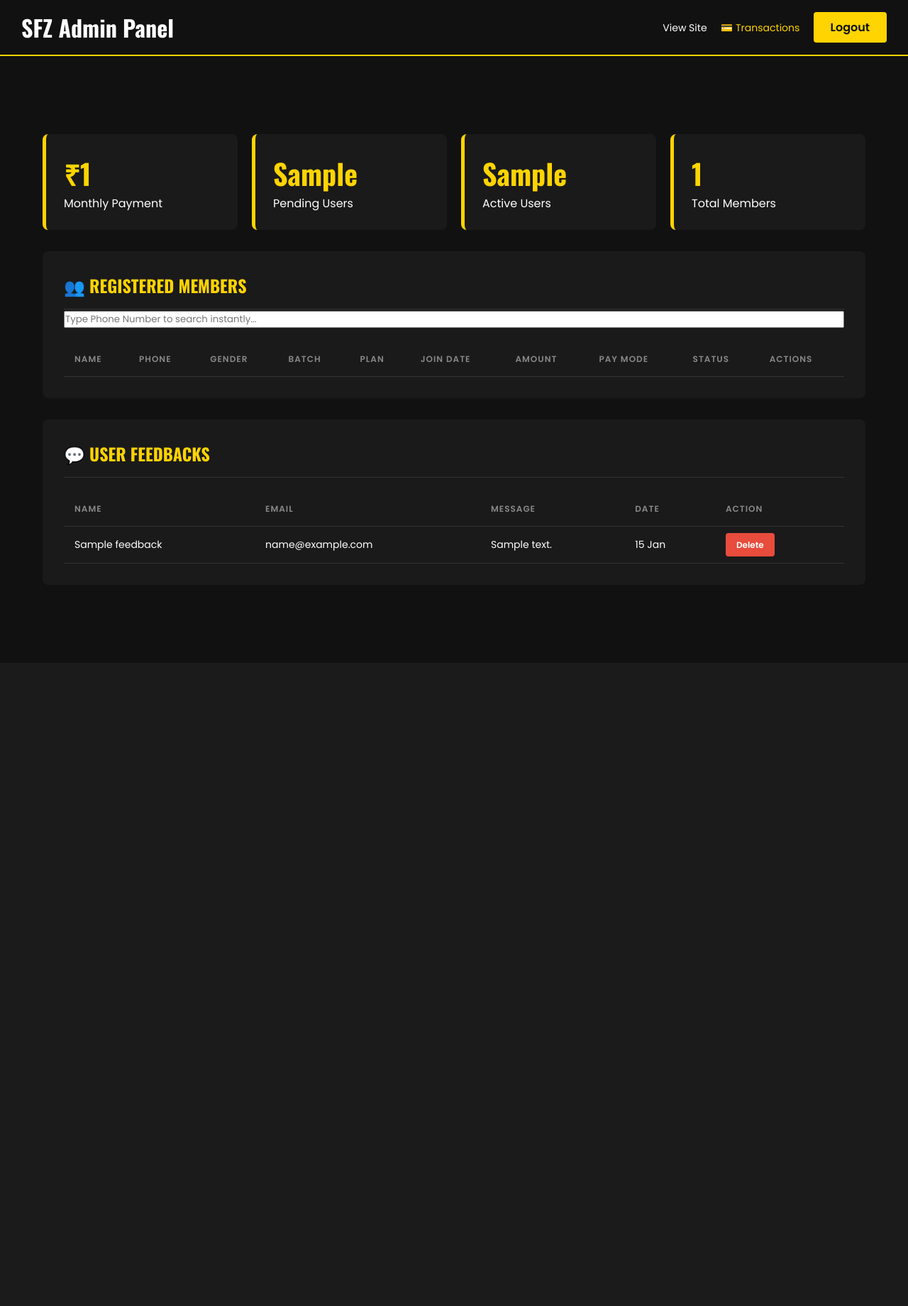
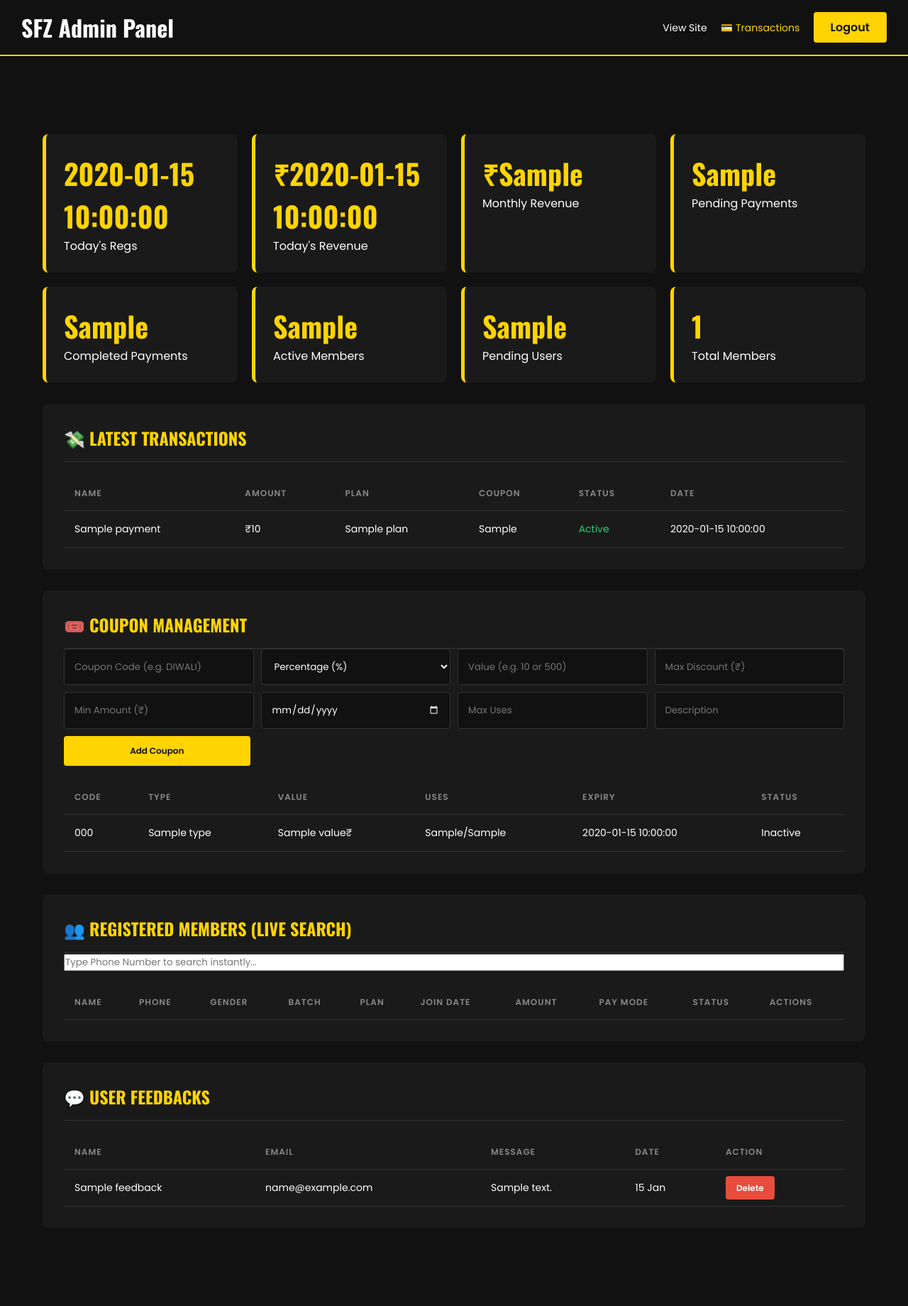
Before and after one commit to paretaradhe089-sketch/gym_website, a Flask app: template templates/admin_dashboard.html in a window 1280 px wide. Shown: the whole page at 71% size. Before the commit the page ends 794 px from the top, so only its background shows below. Run offline with Flask 3, Linux system fonts and the light colour scheme; the template is opened without the code that fills it: most values are stand-ins (such as "Sample title", 1, 10 or a date in 2020); lists and menus that the app fills with data are empty.

Commit message:
Update admin_dashboard.html

```diff
--- a/templates/admin_dashboard.html
+++ b/templates/admin_dashboard.html
@@ -19,33 +19,85 @@
 </div>
 
 <div class="section">
+    <!-- New Stats Cards -->
     <div class="stats-grid">
-            <div class="stat-card"><h3>₹{{ total_payment }}</h3><p>Monthly Payment</p></div>
+        <div class="stat-card"><h3>{{ today_regs }}</h3><p>Today's Regs</p></div>
+        <div class="stat-card"><h3>₹{{ today_revenue }}</h3><p>Today's Revenue</p></div>
+        <div class="stat-card"><h3>₹{{ monthly_revenue }}</h3><p>Monthly Revenue</p></div>
+        <div class="stat-card"><h3>{{ pending_payments }}</h3><p>Pending Payments</p></div>
+        <div class="stat-card"><h3>{{ completed_payments }}</h3><p>Completed Payments</p></div>
+        <div class="stat-card"><h3>{{ active_users }}</h3><p>Active Members</p></div>
         <div class="stat-card"><h3>{{ pending_users }}</h3><p>Pending Users</p></div>
-            <div class="stat-card"><h3>{{ active_users }}</h3><p>Active Users</p></div>
         <div class="stat-card"><h3>{{ total_users }}</h3><p>Total Members</p></div>
     </div>
 
+    <!-- Latest Transactions -->
     <div class="admin-card">
-            <h2>👥 Registered Members</h2>
+        <h2>💸 Latest Transactions</h2>
+        <table>
+            <thead><tr><th>Name</th><th>Amount</th><th>Plan</th><th>Coupon</th><th>Status</th><th>Date</th></tr></thead>
+            <tbody>
+                {% for p in payments %}
+                <tr>
+                    <td>{{ p.name }}</td>
+                    <td>₹{{ p.amount_paid }}</td>
+                    <td>{{ p.plan }}</td>
+                    <td>{{ p.coupon_used or 'N/A' }}</td>
+                    <td style="color: #2ecc71;">{{ p.status }}</td>
+                    <td>{{ p.date }}</td>
+                </tr>
+                {% else %}
+                <tr><td colspan="6" style="text-align:center; color:#888;">No transactions yet.</td></tr>
+                {% endfor %}
+            </tbody>
+        </table>
+    </div>
+
+    <!-- Coupon Creator -->
+    <div class="admin-card" id="coupons">
+        <h2>🎟️ Coupon Management</h2>
+        <form method="POST" action="{{ url_for('admin.add_coupon') }}" style="display: grid; grid-template-columns: repeat(4, 1fr); gap: 10px; margin-bottom: 20px;">
+            <input type="text" name="code" placeholder="Coupon Code (e.g. DIWALI)" required style="margin:0;">
+            <select name="type" style="margin:0;">
+                <option value="percentage">Percentage (%)</option>
+                <option value="flat">Flat (₹)</option>
+            </select>
+            <input type="number" name="value" placeholder="Value (e.g. 10 or 500)" required style="margin:0;">
+            <input type="number" name="max_discount" placeholder="Max Discount (₹)" style="margin:0;">
+            <input type="number" name="min_amount" placeholder="Min Amount (₹)" style="margin:0;">
+            <input type="date" name="expiry_date" required style="margin:0; color-scheme: dark;">
+            <input type="number" name="max_uses" placeholder="Max Uses" style="margin:0;">
+            <input type="text" name="description" placeholder="Description" style="margin:0;">
+            <button type="submit" class="btn-sm btn-edit" style="padding: 12px;">Add Coupon</button>
+        </form>
+
+        <table>
+            <thead><tr><th>Code</th><th>Type</th><th>Value</th><th>Uses</th><th>Expiry</th><th>Status</th></tr></thead>
+            <tbody>
+                {% for c in coupons %}
+                <tr>
+                    <td>{{ c.code }}</td>
+                    <td>{{ c.type }}</td>
+                    <td>{{ c.value }}{% if c.type == 'percentage' %}%{% else %}₹{% endif %}</td>
+                    <td>{{ c.current_uses }}/{{ c.max_uses }}</td>
+                    <td>{{ c.expiry_date }}</td>
+                    <td>{% if c.is_active %}Active{% else %}Inactive{% endif %}</td>
+                </tr>
+                {% endfor %}
+            </tbody>
+        </table>
+    </div>
+
+    <!-- Registered Members -->
+    <div class="admin-card">
+        <h2>👥 Registered Members (Live Search)</h2>
         <div class="search-bar" style="margin-bottom:20px;">
             <input type="text" id="searchInput" placeholder="Type Phone Number to search instantly..." style="width:100%;">
         </div>
 
         <table>
             <thead>
-                    <tr>
-                        <th>Name</th>
-                        <th>Phone</th>
-                        <th>Gender</th>
-                        <th>Batch</th>
-                        <th>Plan</th>
-                        <th>Join Date</th>
-                        <th>Amount</th>
-                        <th>Pay Mode</th>
-                        <th>Status</th>
-                        <th>Actions</th>
-                    </tr>
+                <tr><th>Name</th><th>Phone</th><th>Gender</th><th>Batch</th><th>Plan</th><th>Join Date</th><th>Amount</th><th>Pay Mode</th><th>Status</th><th>Actions</th></tr>
             </thead>
             <tbody id="userTableBody"></tbody>
         </table>
@@ -54,21 +106,11 @@
     <div class="admin-card" id="feedbacks">
         <h2>💬 User Feedbacks</h2>
         <table>
-                <thead>
-                    <tr>
-                        <th>Name</th>
-                        <th>Email</th>
-                        <th>Message</th>
-                        <th>Date</th>
-                        <th>Action</th>
-                    </tr>
-                </thead>
+            <thead><tr><th>Name</th><th>Email</th><th>Message</th><th>Date</th><th>Action</th></tr></thead>
             <tbody>
                 {% for f in feedbacks %}
                 <tr>
-                        <td>{{ f.name }}</td>
-                        <td>{{ f.email }}</td>
-                        <td>{{ f.message }}</td>
+                    <td>{{ f.name }}</td><td>{{ f.email }}</td><td>{{ f.message }}</td>
                     <td>{{ f.created_at.strftime('%d %b') }}</td>
                     <td><a href="{{ url_for('admin.delete_feedback', feedback_id=f._id) }}" class="btn-sm btn-del">Delete</a></td>
                 </tr>
@@ -87,7 +129,7 @@
             .then(res => res.json())
             .then(data => {
                 tableBody.innerHTML = '';
-                    if (data.length === 0) {
+                if(data.length === 0) {
                     tableBody.innerHTML = '<tr><td colspan="10" style="text-align:center; color:#888;">No users found.</td></tr>';
                     return;
                 }
@@ -95,9 +137,7 @@
                     tableBody.innerHTML += `
                         <tr>
                             <form method="POST" action="/admin/edit/${u.id}">
-                                    <td>
-                                        <input type="text" name="name" value="${u.name}" style="background:transparent; border:none; color:#fff; width:100px;">
-                                    </td>
+                                <td><input type="text" name="name" value="${u.name}" style="background:transparent; border:none; color:#fff; width:100px;"></td>
                                 <td style="white-space: nowrap;">
                                     <input type="text" name="phone" value="${u.phone}" style="background:transparent; border:none; color:#fff; width:80px; display:inline-block;">
                                     <a href="tel:${u.phone}" class="btn-sm btn-edit" style="padding: 5px 8px; margin-left: 5px; text-decoration:none;">📞 Call</a>
@@ -127,10 +167,7 @@
     }
 
     fetchUsers();
-        searchInput.addEventListener('input', function () {
-            fetchUsers(this.value);
-        });
+    searchInput.addEventListener('input', function() { fetchUsers(this.value); });
 </script>
-
 </body>
 </html>
```
Lines whose indentation alone changed are shown as unchanged.
